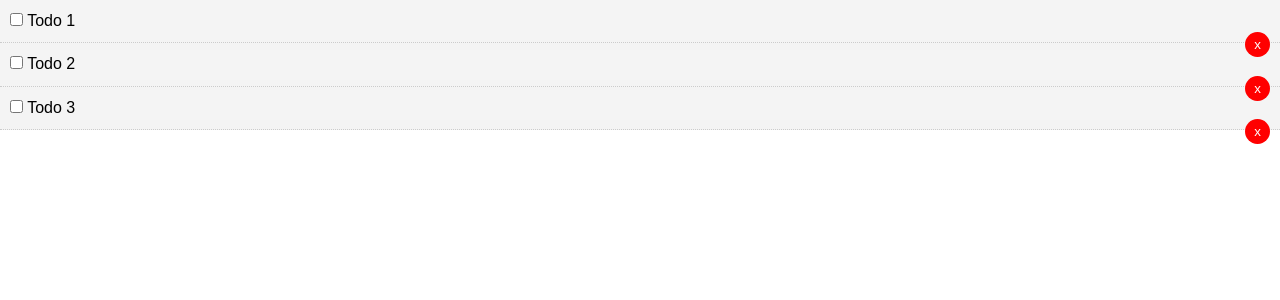
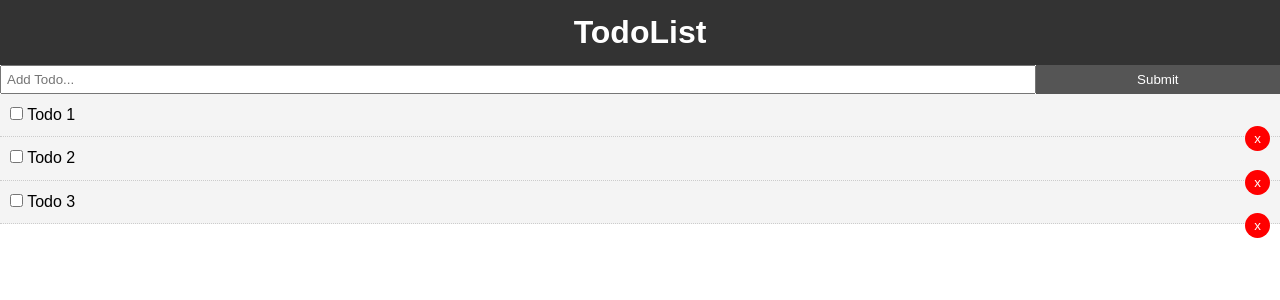
Before and after one commit to ninamatti/vue_intro_todo, a Vue app: page / in a window 1280 px wide. Shown: the top 300 px of the page. Built offline with nearby package versions, Linux system fonts and the light colour scheme.

Commit message:
Added new components to App.vue, bound methods

```diff
--- a/src/App.vue
+++ b/src/App.vue
@@ -1,14 +1,25 @@
 <template>
-  <Todos v-bind:todos="todos" v-on:del-todo="deleteTodo" v-on:complete-todo="changeStatus"/>
+  <div>
+    <Header />
+    <AddTodo v-on:add-todo="addTodo"/>
+    <Todos
+      v-bind:todos="todos"
+      v-on:del-todo="deleteTodo"
+      v-on:complete-todo="changeStatus"/>
+  </div>
 </template>
 
 <script>
-import Todos from './components/Todos'
+import Todos from './components/Todos';
+import AddTodo from './components/AddTodo';
+import Header from './components/layout/Header';
 
 export default {
   name: 'App',
   components: {
-    Todos
+    Todos,
+    Header,
+    AddTodo
   },
   data() {
     return {
@@ -38,6 +49,9 @@ export default {
     },
     changeStatus(id) {
       this.todos.forEach(todo => todo.id === id ? todo.completed = !todo.completed : '')
+    },
+    addTodo(newTodo) {
+      this.todos = [...this.todos, newTodo]
     }
   }
 }
@@ -55,4 +69,17 @@ body {
   font-family: Arial, Helvetica, sans-serif;
   line-height: 1.4;
 }
+
+.btn {
+  display: inline-block;
+  border: none;
+  background: #555;
+  color: #fff;
+  padding: 7px 20px;
+  cursor: pointer;
+}
+
+.btn:hover {
+  background: #666;
+}
 </style>
```
